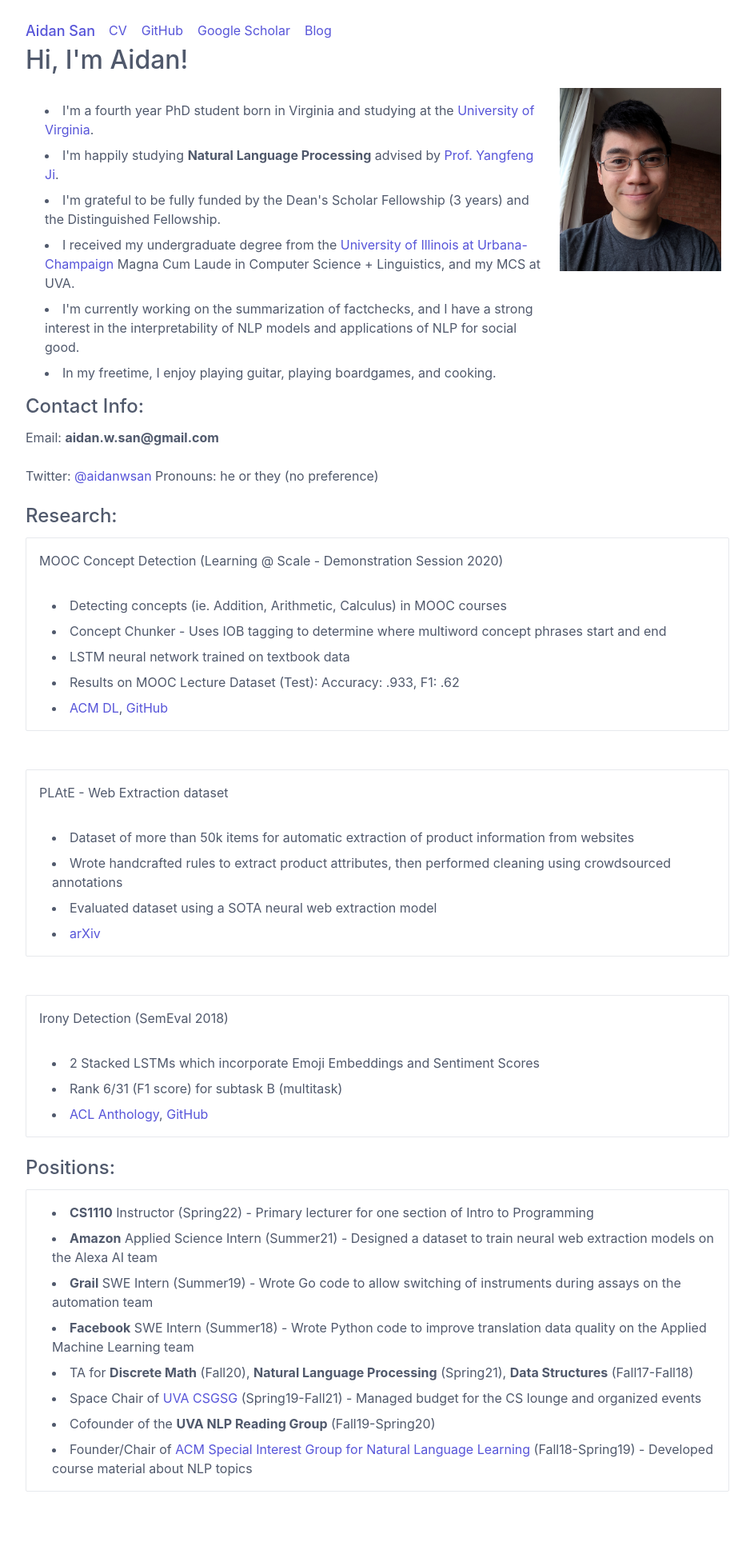
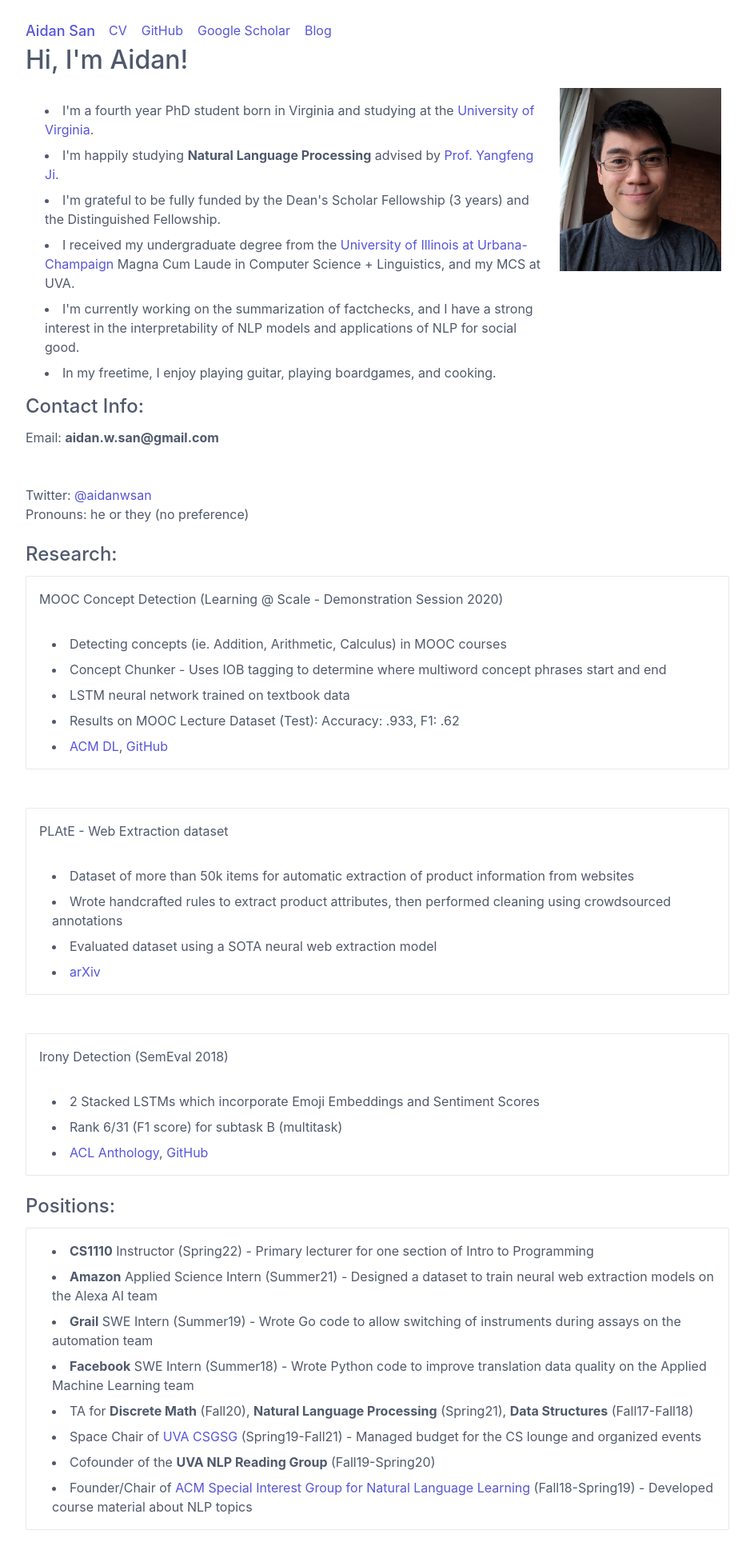
Before and after one commit to aidansan/aidansan.github.io, a Jekyll site: the page built from index.html, in a window 1280 px wide. Shown: the whole page at 80% size, without its empty margins (168-1111 px from the left). Built offline with Jekyll 4.4.1, drawn with Linux system fonts in a browser that asks for light colours; before the commit the page ends 1905 px from its top, so only the background shows below that.

Commit message:
Add br tags

```diff
--- a/index.html
+++ b/index.html
@@ -21,11 +21,11 @@ layout: default
 </div>
 </div>
 <h4>Contact Info: </h4>
-Email: <strong><span>aidan.w.san</span><span style="display: none;">PLEASEIGNORETHISPART</span><span>@gmail.com</span></p></strong>
+Email: <strong><span>aidan.w.san</span><span style="display: none;">PLEASEIGNORETHISPART</span><span>@gmail.com</span></p></strong><br>
 <!--https://www.heartinternet.uk/blog/15-ways-to-hide-your-email-address/-->
-Twitter: <a href="https://twitter.com/aidanwsan">@aidanwsan</a>
-Pronouns: he or they (no preference)
-<br><br>
+Twitter: <a href="https://twitter.com/aidanwsan">@aidanwsan</a><br>
+Pronouns: he or they (no preference)<br>
+<br>
 <h4>Research: </h4>
 <div class="panel">
   <div class="panel-header">
```
